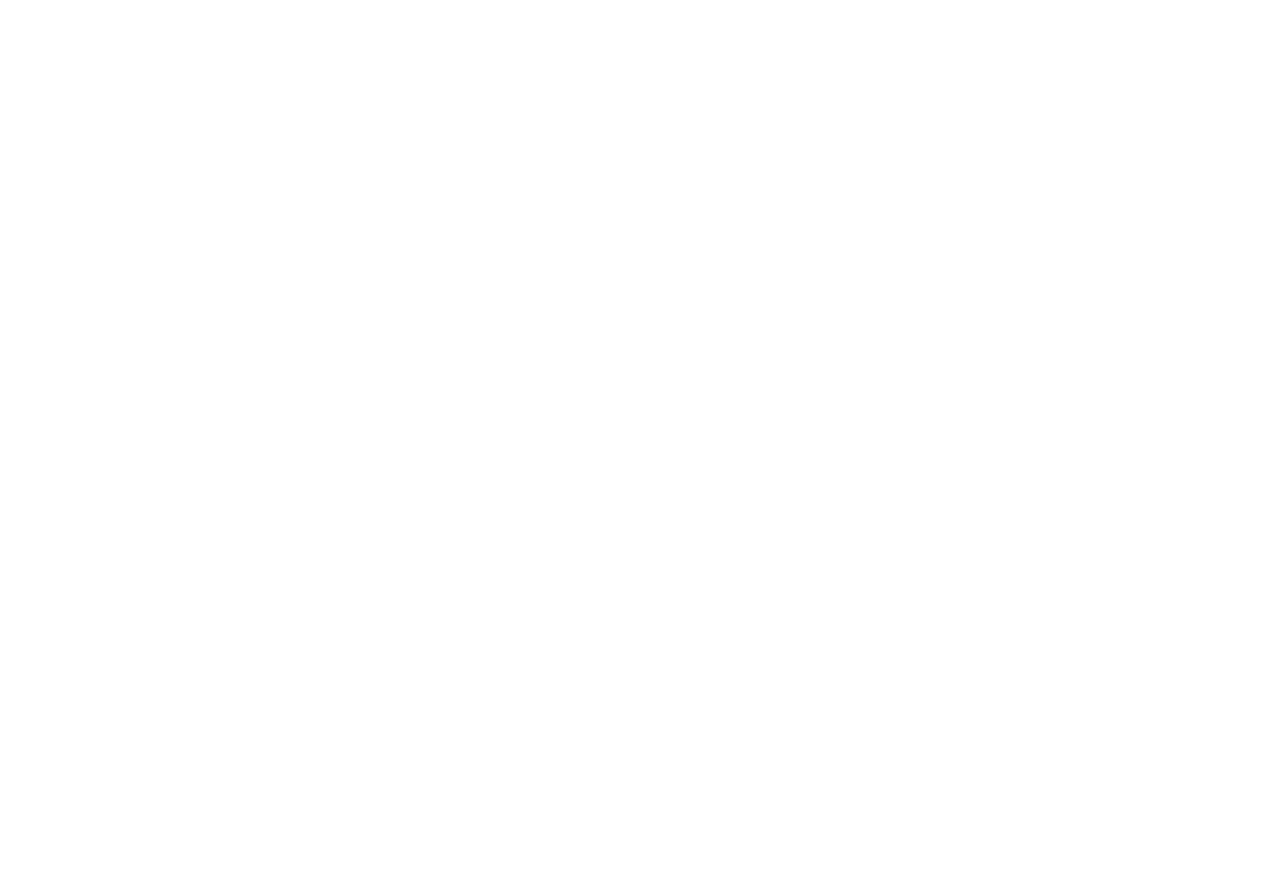
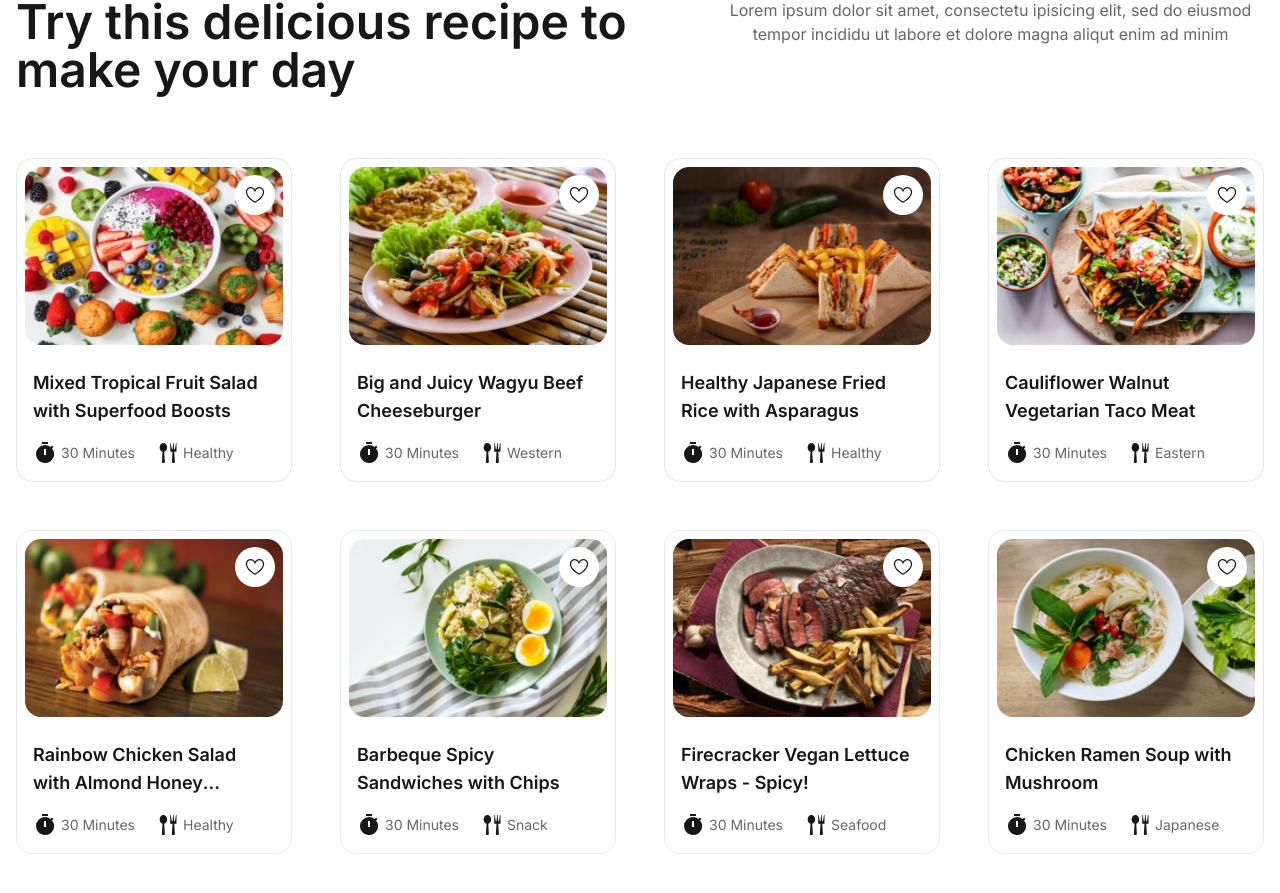
Before and after one commit to Rezaabdollahi7/foodieland, a Next.js app: page / in a window 1280 px wide. Shown: the part 1125-2018 px from the top of the page. Before the commit the page ends 1123 px from the top, so only its background shows below. Built offline with nearby package versions, Linux system fonts and the light colour scheme.

Commit message:
feat: enhance Delecious Recipe section - create Delicious card component. - Developing the logic of liking food - responsive

```diff
--- /dev/null
+++ b/src/app/Sections/DeliciousRecipe.tsx
@@ -0,0 +1,27 @@
+'use client';
+
+import DeliciousRecipeItems from '@/consts/DeliciousRecipeItems';
+import DeliciousRecipeCard from '@/components/DeliciousRecipeCard';
+
+export default function DeliciousRecipe() {
+  return (
+    <section className="mx-auto my-32 flex flex-col justify-between gap-16 px-4 sm:max-w-screen-sm md:max-w-screen-md lg:max-w-screen-lg xl:max-w-screen-xl">
+      {/*  DeliciousRecipe header*/}
+      <div className="head-section flex flex-col items-start justify-between gap-8 md:gap-5 lg:flex-row">
+        <h3 className="w-full text-center text-2xl font-semibold md:text-start md:text-3xl lg:text-5xl">
+          Try this delicious recipe to make your day
+        </h3>
+        <p className="text-center text-black/60">
+          Lorem ipsum dolor sit amet, consectetu ipisicing elit, sed do eiusmod
+          tempor incididu ut labore et dolore magna aliqut enim ad minim
+        </p>
+      </div>
+      {/* food items wrapper */}
+      <div className="grid grid-cols-1 gap-12 sm:grid-cols-2 md:grid-cols-3 lg:grid-cols-4">
+        {DeliciousRecipeItems.map((food) => (
+          <DeliciousRecipeCard key={food.id} {...food} />
+        ))}
+      </div>
+    </section>
+  );
+}
--- a/src/app/page.tsx
+++ b/src/app/page.tsx
@@ -1,12 +1,14 @@
 import Navbar from '@/components/Navbar';
 import Categories from './Sections/Categories';
 import CookWithUs from './Sections/CookWithUs';
+import DeliciousRecipe from './Sections/DeliciousRecipe';
 export default function Home() {
   return (
     <>
       <Navbar />
       <Categories />
       <CookWithUs />
+      <DeliciousRecipe />
     </>
   );
 }
--- /dev/null
+++ b/src/components/DeliciousRecipeCard.tsx
@@ -0,0 +1,69 @@
+import React from 'react';
+import { MdTimer } from 'react-icons/md';
+import { GoHeart } from 'react-icons/go';
+import { IoHeart } from 'react-icons/io5';
+import { ImSpoonKnife } from 'react-icons/im';
+import Image, { StaticImageData } from 'next/image';
+import { useState } from 'react';
+
+type DeliciousRecipeCardProps = {
+  id: number;
+  imgSrc: StaticImageData;
+  name: string;
+  time: string;
+  category: string;
+};
+
+const CategoriesCard = ({
+  imgSrc,
+  name,
+  time,
+  category,
+}: DeliciousRecipeCardProps) => {
+  const [isLiked, setIsLiked] = useState(false);
+
+  return (
+    <div className="food-item relative col-span-1 flex flex-col gap-4 rounded-2xl border border-gray-200 p-2">
+      {/* like button */}
+      <div
+        className="like-wrapper absolute top-4 right-4 flex size-10 items-center justify-center rounded-full bg-white"
+        onClick={() => setIsLiked(!isLiked)}
+        aria-label={isLiked ? 'Unlike recipe' : 'Like recipe'}
+      >
+        {isLiked ? (
+          <IoHeart className="size-5 text-red-500" />
+        ) : (
+          <GoHeart className="size-5" />
+        )}
+      </div>
+      {/* food image */}
+      <div className="img-container mx-auto">
+        <Image
+          src={imgSrc}
+          alt={name}
+          className="rounded-2xl object-cover"
+          width={350}
+          height={250}
+          priority={false}
+          placeholder="blur"
+        />
+      </div>
+      {/* food information */}
+      <div className="food-info flex flex-col gap-4 p-2">
+        <h3 className="food-name line-clamp-2 text-lg font-semibold">{name}</h3>
+        <div className="food-meta flex gap-6">
+          <div className="food-time flex items-end gap-1 md:flex-col md:items-center xl:flex-row">
+            <MdTimer className="size-6" />
+            <span className="text-sm text-black/60">{time}</span>
+          </div>
+          <div className="food-category flex items-end gap-1 md:flex-col md:items-center xl:flex-row">
+            <ImSpoonKnife className="size-5" />
+            <span className="text-sm text-black/60">{category}</span>
+          </div>
+        </div>
+      </div>
+    </div>
+  );
+};
+
+export default CategoriesCard;
--- /dev/null
+++ b/src/consts/DeliciousRecipeItems.tsx
@@ -0,0 +1,69 @@
+import img1 from '@/assets/images/deliciousRecipes/img8.webp';
+import img2 from '@/assets/images/deliciousRecipes/img2.webp';
+import img3 from '@/assets/images/deliciousRecipes/img3.webp';
+import img4 from '@/assets/images/deliciousRecipes/img4.webp';
+import img5 from '@/assets/images/deliciousRecipes/img5.webp';
+import img6 from '@/assets/images/deliciousRecipes/img6.webp';
+import img7 from '@/assets/images/deliciousRecipes/img7.webp';
+import img8 from '@/assets/images/deliciousRecipes/img1.webp';
+
+const DeliciousRecipeItems = [
+  {
+    id: 1,
+    imgSrc: img1,
+    name: 'Mixed Tropical Fruit Salad with Superfood Boosts',
+    time: '30 Minutes',
+    category: 'Healthy',
+  },
+  {
+    id: 2,
+    imgSrc: img2,
+    name: 'Big and Juicy Wagyu Beef Cheeseburger',
+    time: '30 Minutes',
+    category: 'Western',
+  },
+  {
+    id: 3,
+    imgSrc: img3,
+    name: 'Healthy Japanese Fried Rice with Asparagus',
+    time: '30 Minutes',
+    category: 'Healthy',
+  },
+  {
+    id: 4,
+    imgSrc: img4,
+    name: 'Cauliflower Walnut Vegetarian Taco Meat',
+    time: '30 Minutes',
+    category: 'Eastern',
+  },
+  {
+    id: 5,
+    imgSrc: img5,
+    name: 'Rainbow Chicken Salad with Almond Honey Mustard',
+    time: '30 Minutes',
+    category: 'Healthy',
+  },
+  {
+    id: 6,
+    imgSrc: img6,
+    name: 'Barbeque Spicy Sandwiches with Chips',
+    time: '30 Minutes',
+    category: 'Snack',
+  },
+  {
+    id: 7,
+    imgSrc: img7,
+    name: 'Firecracker Vegan Lettuce Wraps - Spicy!',
+    time: '30 Minutes',
+    category: 'Seafood',
+  },
+  {
+    id: 8,
+    imgSrc: img8,
+    name: 'Chicken Ramen Soup with Mushroom',
+    time: '30 Minutes',
+    category: 'Japanese',
+  },
+];
+
+export default DeliciousRecipeItems;
```
